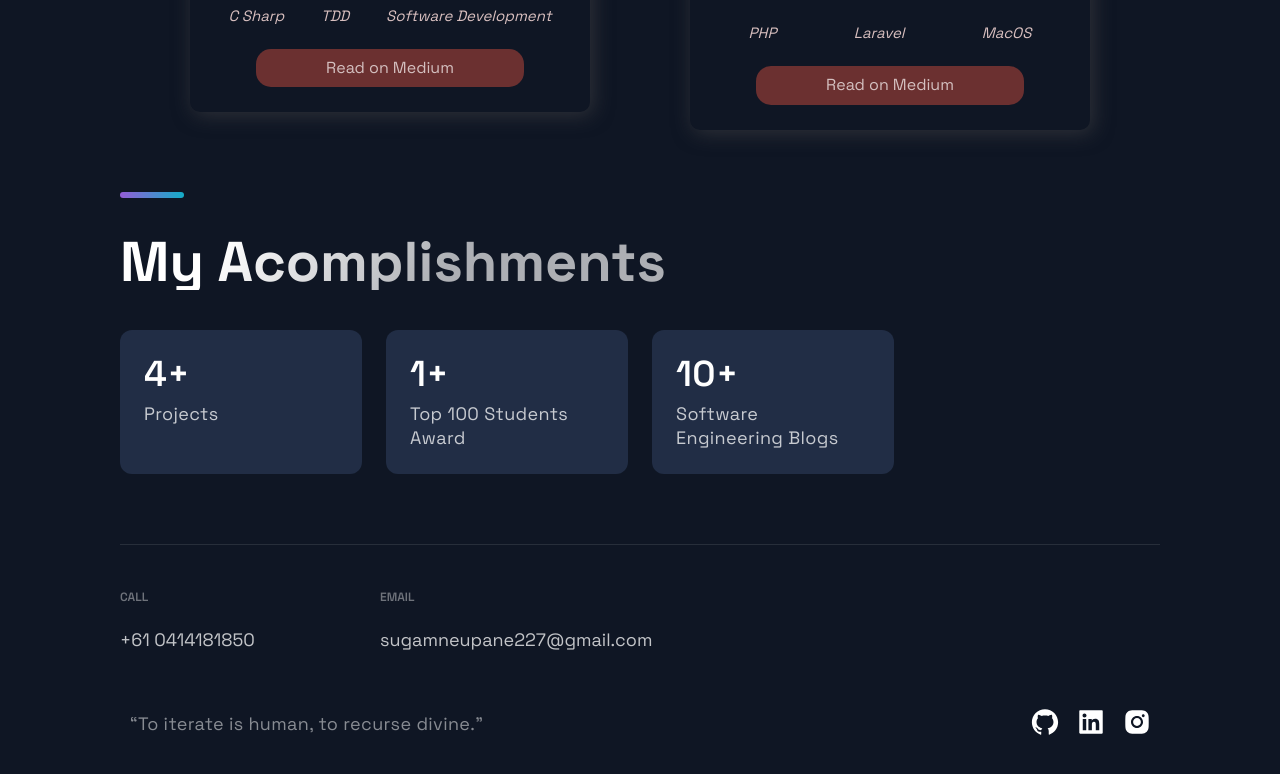
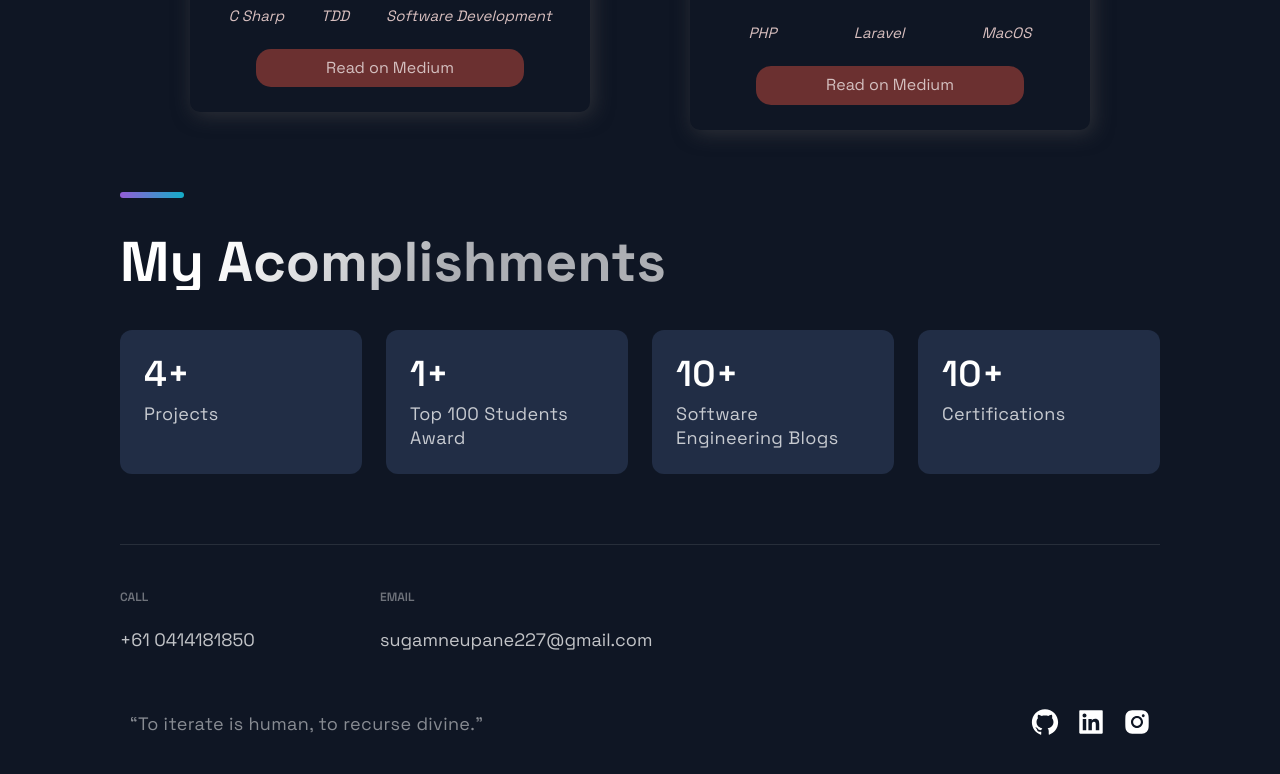
Before and after one commit to sugamnp/portfolio, a Next.js app: page / in a window 1280 px wide. Shown: the part 3159-3933 px from the top of the page. Built offline with nearby package versions, Linux system fonts and the light colour scheme.

Commit message:
add certification

```diff
--- a/src/constants/constants.js
+++ b/src/constants/constants.js
@@ -79,4 +79,5 @@ export const data = [
   { number: 4, text: "Projects" },
   { number: 1, text: "Top 100 Students Award" },
   { number: 10, text: "Software Engineering Blogs" },
+  { number: 10, text: "Certifications" },
 ];
```
